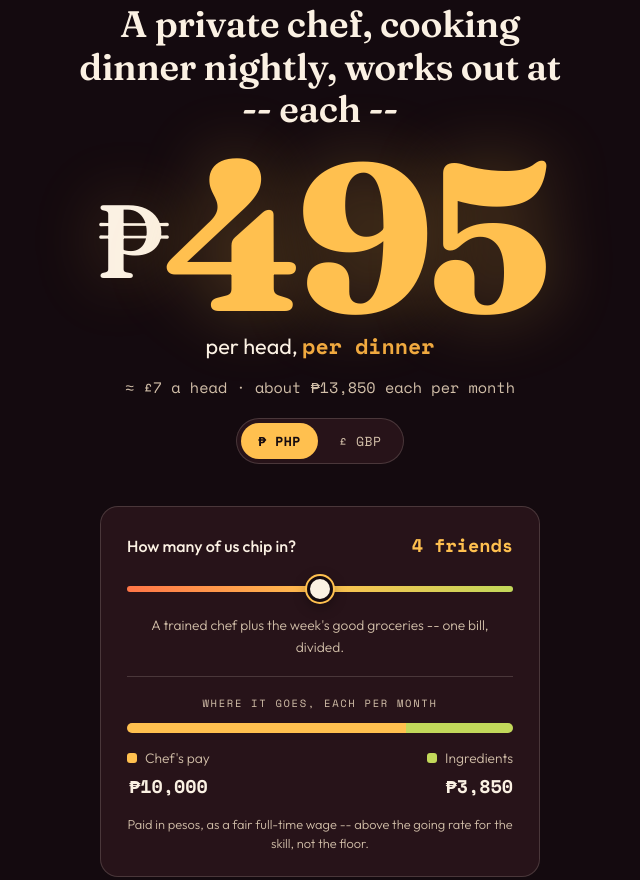
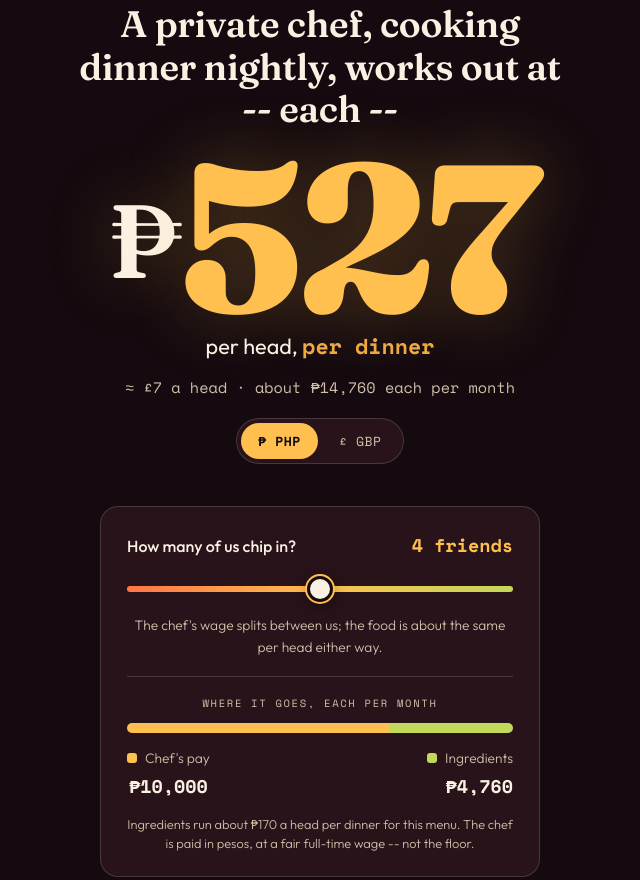
Before and after one commit to omcdowell/hire-a-chef, a plain HTML site: page index.html in a window 1280 px wide. Shown: the part 850-1730 px from the top of the page, without its empty margins (320-960 px from the left). Drawn offline with nearby package versions, Linux system fonts and the light colour scheme.

Commit message:
Fix cost model: only chef divides; realistic per-head food
Two corrections after a Makati price reality-check:
- Ingredients are a per-head cost (~fixed per person), not a shared pot,
  so they no longer shrink as more friends join. Only the chef's fixed
  salary divides by headcount. Breakdown bar now re-proportions live.
- Bump groceries to a realistic ~PHP170/head/dinner for this premium
  menu (research priced it at ~PHP684/night for 4, ~PHP19k/month);
  the old PHP550/night was ~25% too low.

Headline at 4 friends: PHP495 -> PHP527/head/dinner.

Co-Authored-By: Claude Opus 4.8 (1M context) <noreply@anthropic.com>

```diff
--- a/index.html
+++ b/index.html
@@ -192,9 +192,9 @@
     <section class="split reveal">
       <div class="kicker">split between us</div>
       <h2>A private chef, cooking dinner nightly, works out at -- each --</h2>
-      <div class="bignum"><span class="bignum-cur" id="numcur">₱</span><span id="num">495</span></div>
+      <div class="bignum"><span class="bignum-cur" id="numcur">₱</span><span id="num">527</span></div>
       <div class="bignum-sub">per head, <span class="mono">per dinner</span></div>
-      <div class="bignum-gbp" id="gbpline">≈ £7 a head · about ₱13,850 each per month</div>
+      <div class="bignum-gbp" id="gbpline">≈ £7 a head · about ₱14,760 each per month</div>
 
       <div class="curtoggle" role="group" aria-label="Show costs in">
         <button type="button" class="curbtn is-on" data-cur="PHP">₱ PHP</button>
@@ -204,16 +204,16 @@
       <div class="splitter">
         <div class="splitter-top"><span>How many of us chip in?</span><span class="cnt" id="cnt">4 friends</span></div>
         <input type="range" id="friends" min="2" max="6" step="1" value="4" aria-label="Number of friends splitting the cost">
-        <div class="splitter-foot">A trained chef plus the week's good groceries -- one bill, divided.</div>
+        <div class="splitter-foot">The chef's wage splits between us; the food is about the same per head either way.</div>
 
         <div class="breakdown">
           <div class="bd-cap">Where it goes, each per month</div>
-          <div class="bd-bar"><i class="bd-chef" style="width:72.2%"></i><i class="bd-ing" style="width:27.8%"></i></div>
+          <div class="bd-bar"><i class="bd-chef" id="barChef" style="width:67.8%"></i><i class="bd-ing" id="barIng" style="width:32.2%"></i></div>
           <div class="bd-rows">
             <div class="bd-item"><span class="bd-key"><i class="bd-dot chef"></i>Chef's pay</span><b class="mono" id="bdChef">₱10,000</b></div>
-            <div class="bd-item"><span class="bd-key"><i class="bd-dot ing"></i>Ingredients</span><b class="mono" id="bdIng">₱3,850</b></div>
+            <div class="bd-item"><span class="bd-key"><i class="bd-dot ing"></i>Ingredients</span><b class="mono" id="bdIng">₱4,760</b></div>
           </div>
-          <div class="bd-note">Paid in pesos, as a fair full-time wage -- above the going rate for the skill, not the floor.</div>
+          <div class="bd-note">Ingredients run about ₱170 a head per dinner for this menu. The chef is paid in pesos, at a fair full-time wage -- not the floor.</div>
         </div>
       </div>
 
@@ -297,9 +297,8 @@
 
 <script>
 (function(){
-  var CHEF=40000;                       // chef's monthly pay
-  var ING=500*28*1.10;                  // 28 dinners of groceries (10% nicer basket)
-  var TOTAL=CHEF+ING;
+  var CHEF=40000;        // chef's fixed monthly pay -- this is what splits between us
+  var FOOD_HEAD=170;     // ingredients per head, per dinner (Makati/BGC 2026, this menu) -- ~fixed per head, doesn't shrink as more join
   var DINNERS=28, RGBP=73;
   var cur='PHP';
   var $=function(id){return document.getElementById(id);};
@@ -310,7 +309,9 @@
 
   function render(){
     var n=+$('friends').value;
-    var perMonth=TOTAL/n;
+    var chefEach=CHEF/n;                // fixed cost -- split between us
+    var foodEach=FOOD_HEAD*DINNERS;     // per head -- does NOT shrink as more people join
+    var perMonth=chefEach+foodEach;
     var perDinner=perMonth/DINNERS;
 
     $('cnt').textContent = n+(n===1?' friend':' friends');
@@ -319,8 +320,11 @@
     $('num').textContent = head.toLocaleString(cur==='GBP'?'en-GB':'en-PH');
     $('gbpline').textContent = '≈ '+other(perDinner)+' a head · about '+money(perMonth)+' each per month';
 
-    $('bdChef').textContent = money(CHEF/n);
-    $('bdIng').textContent  = money(ING/n);
+    $('bdChef').textContent = money(chefEach);
+    $('bdIng').textContent  = money(foodEach);
+    var chefPct = chefEach/perMonth*100;
+    $('barChef').style.width = chefPct.toFixed(1)+'%';
+    $('barIng').style.width  = (100-chefPct).toFixed(1)+'%';
 
     var big=$('num');
     big.style.opacity=.45;
```
